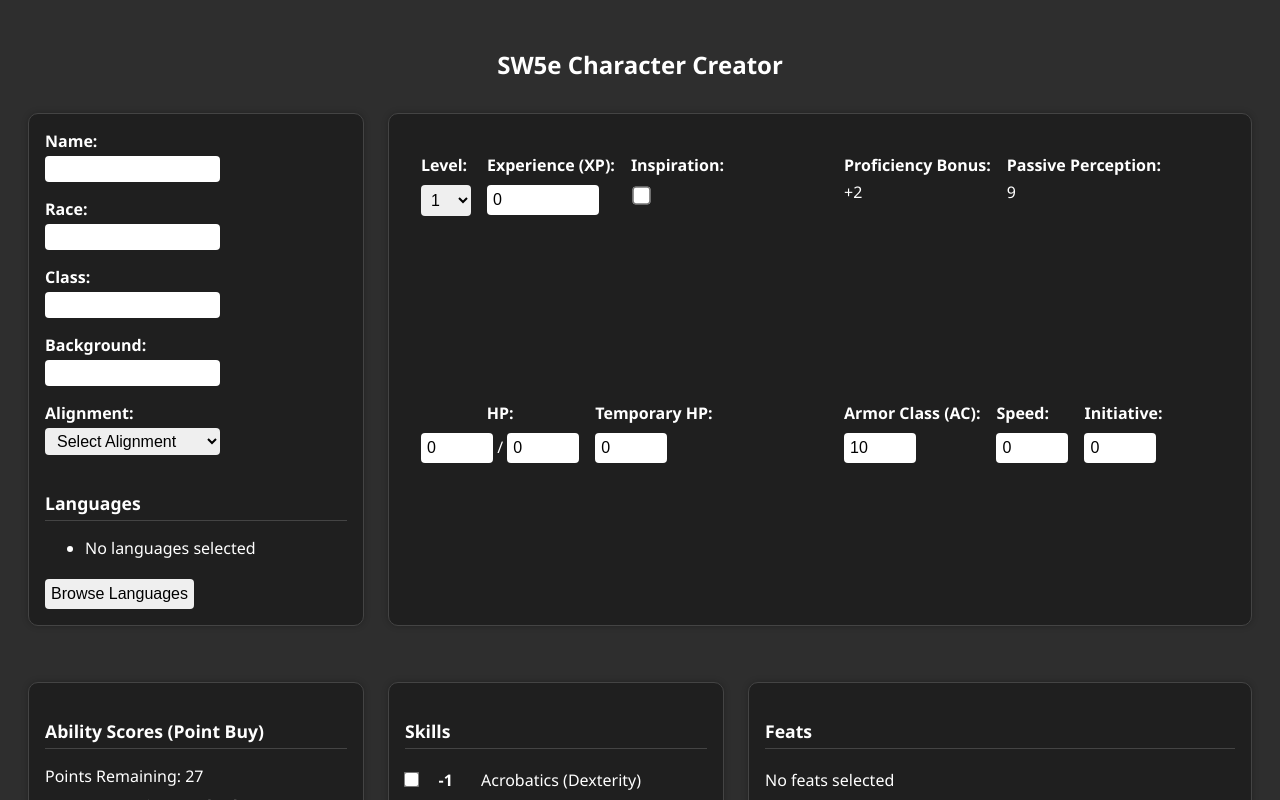
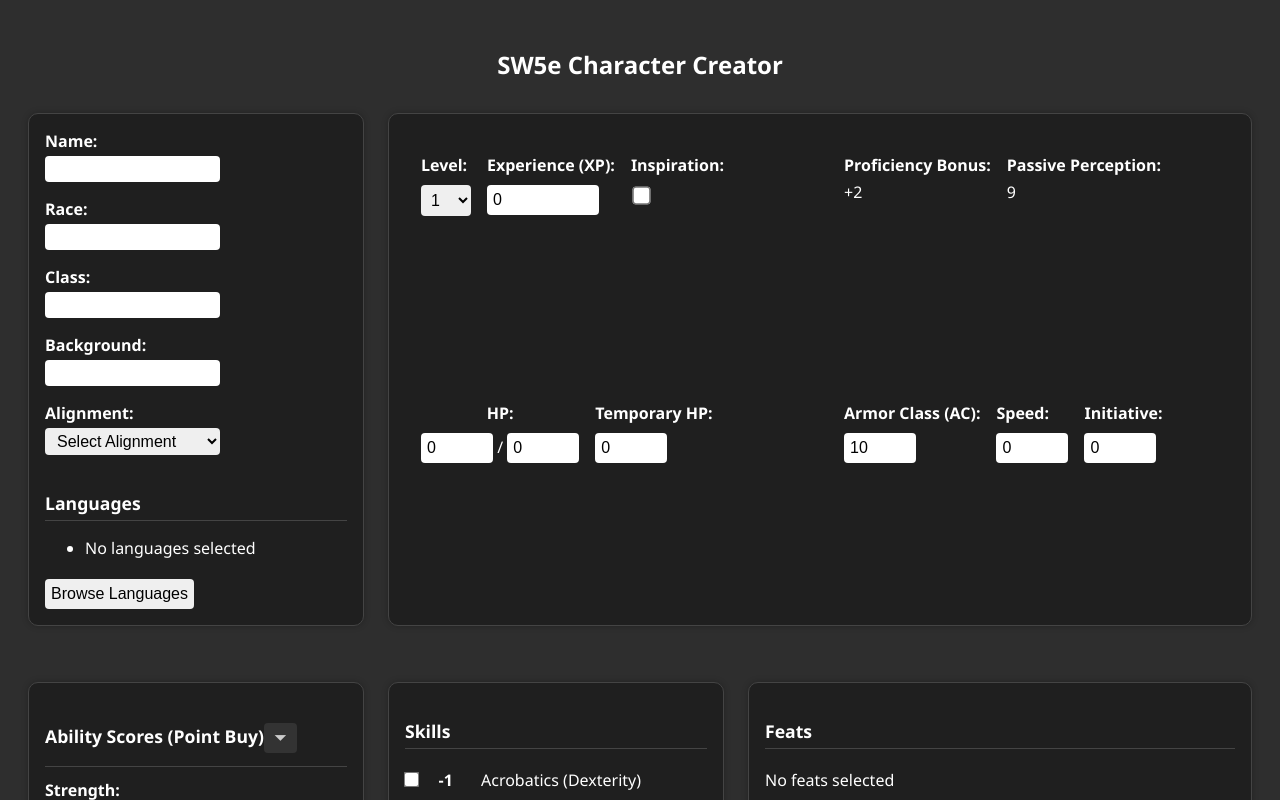
Before and after one commit to jayers14/Capstone-Project, a React (Vite) app: page / in a window 1280 px wide. Shown: the top 800 px of the page. Built offline with nearby package versions, Linux system fonts and the light colour scheme.

Commit message:
- minor fixes

```diff
--- a/src/App.css
+++ b/src/App.css
@@ -204,6 +204,19 @@
   margin: 1.5rem 0 0 1rem;
   flex-wrap: wrap;
   align-items: flex-start;
+}
+
+.stat-toggle-button {
+  margin-bottom: 0.5rem;
+  background-color: #333;
+  color: #ccc;
+  border: none;
+  padding: 6px 10px;
+  border-radius: 4px;
+  cursor: pointer;
+}
+.stat-toggle-button:hover:hover {
+  background-color: #444;
 }
 
 .form-group {
--- a/src/CharacterForm.jsx
+++ b/src/CharacterForm.jsx
@@ -90,6 +90,8 @@
   const [maxHP, setMaxHP] = useState(savedCharacter.maxHP || 0);
   const [currentHP, setCurrentHP] = useState(savedCharacter.currentHP || 0);
   const [tempHP, setTempHP] = useState(savedCharacter.tempHP || 0);
+
+  const [showStatGeneration, setShowStatGeneration] = useState(false);
 
   const [expandedFeatures, setExpandedFeatures] = useState([]);
   const [expandedPowers, setExpandedPowers] = useState([]);
@@ -283,10 +285,12 @@
 
   // Function to Save Character as JSON File
   const handleSaveAsJson = () => {
+    if (statGenerationMode === 'point-buy') {
       const usedPoints = getTotalPointBuy(character);
       if (usedPoints > 27) {
         alert("You have exceeded the 27-point limit. Please adjust your ability scores before saving.");
         return; // prevent saving
+      }
     }
 
     const characterData = {
@@ -706,8 +710,18 @@
               : statGenerationMode === "standard-array"
               ? "Standard Array"
               : "Manual Entry"})
+
+            <button
+              type="button"
+              className="stat-toggle-button"
+              onClick={() => setShowStatGeneration(!showStatGeneration)}
+              >
+              {showStatGeneration ? '⏵' : '⏷'}
+            </button>
           </h3>
 
+          {showStatGeneration && (
+            <>
               {statGenerationMode === "point-buy" && (
                 <p className="points-remaining" style={{ color: remainingPoints < 0 ? "red" : "white" }}>
                   Points Remaining: {remainingPoints}
@@ -722,6 +736,8 @@
                   <option value="manual">Manual / Rolled</option>
                 </select>
               </label>
+            </>
+          )}
 
           <div className="stats-grid">
             {Object.keys(character.abilityScores).map((stat) => (
```
Lines whose indentation alone changed are shown as unchanged.
